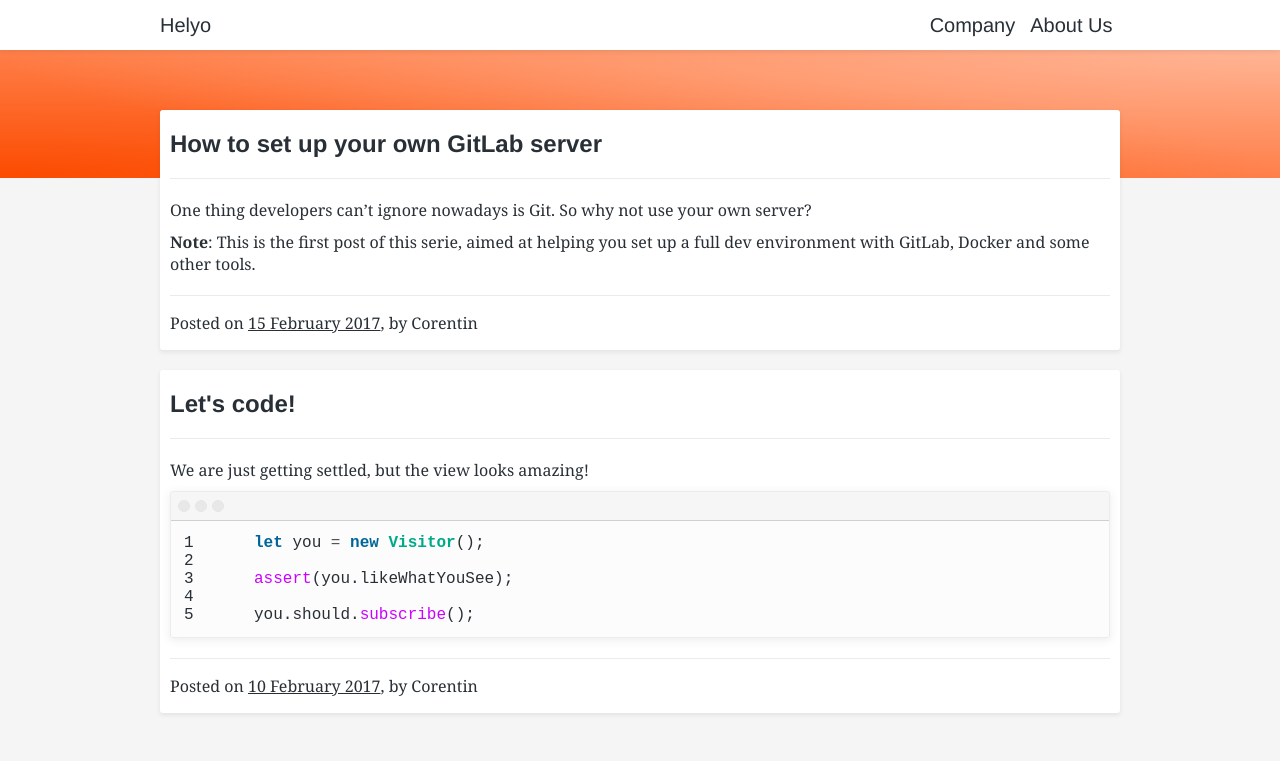
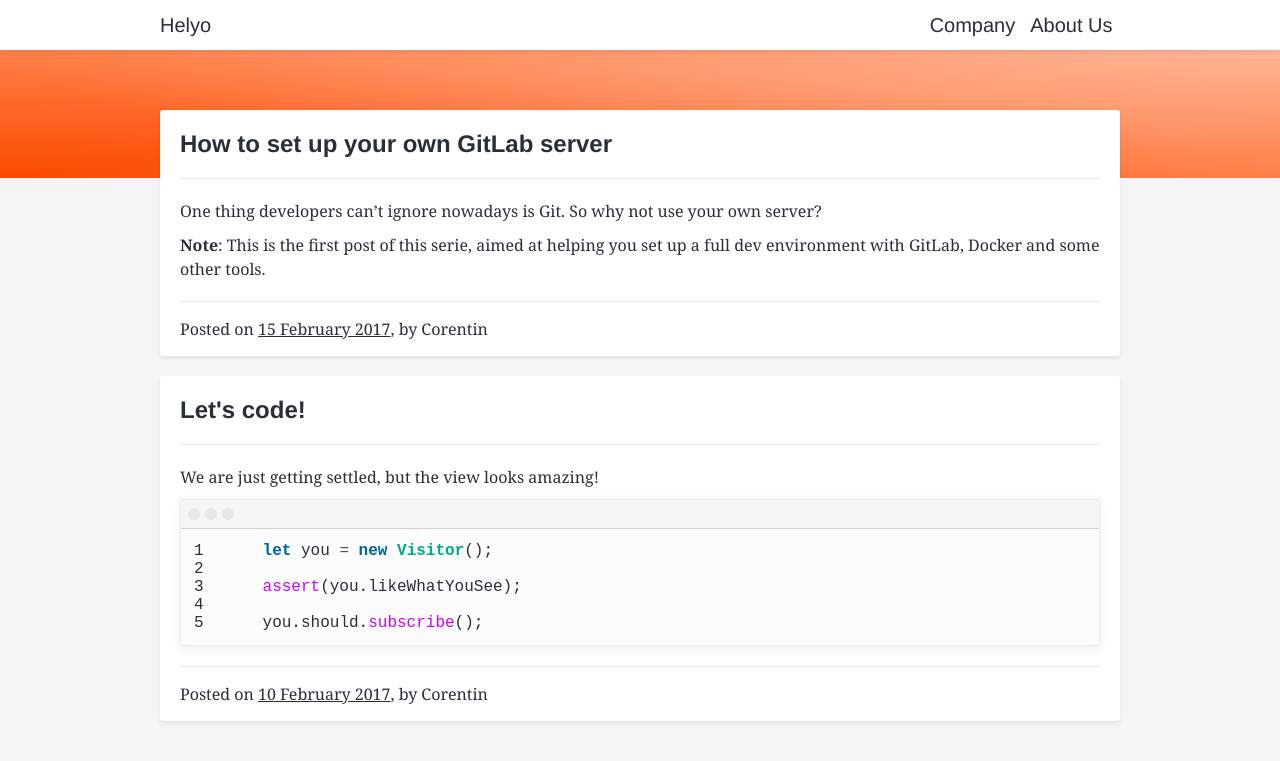
Before and after one commit to helyo-world/helyo.world, a Jekyll site: the page built from index.html, in a window 1280 px wide. Shown: the top 761 px of the page. Built offline with Jekyll 4.4.1, drawn with Linux system fonts in a browser that asks for light colours; the list of posts is cut into pages by our own code.

Commit message:
Add some space

```diff
--- a/_sass/main.scss
+++ b/_sass/main.scss
@@ -25,6 +25,11 @@ h2,
 h3,
 h4 {
 	font-family: $font-family-headings;
+}
+
+p {
+	margin: 15px 0;
+	line-height: 1.5;
 }
 
 a {
@@ -148,7 +153,7 @@ hr {
 	display: block;
 	background-color: #fff;
 	margin: 20px 0;
-	padding: 0 10px;
+	padding: 0 20px;
 	box-shadow: 0 2px 4px $shadow-color;
 	border-radius: 3px;
 	overflow: hidden;
```
